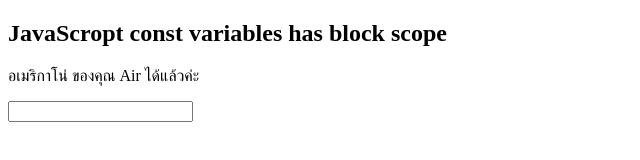
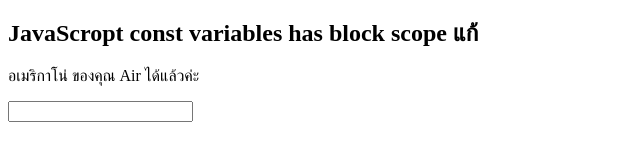
Before and after one commit to chanita/static-site, a website: page index.html in a window 1280 px wide. Shown: the full height of the page, 0-640 px from the left. Drawn offline with Linux system fonts and the light colour scheme.

Commit message:
Update index.html
เติมคำว่า แก้

```diff
--- a/index.html
+++ b/index.html
@@ -3,7 +3,7 @@
 <script src="simple-function.js"></script>
 <body>
 
-<h2>JavaScropt const variables has block scope</h2>
+<h2>JavaScropt const variables has block scope  แก้</h2>
 
 <p id="display"></p>
 <input type="text" name="yes" />
```
